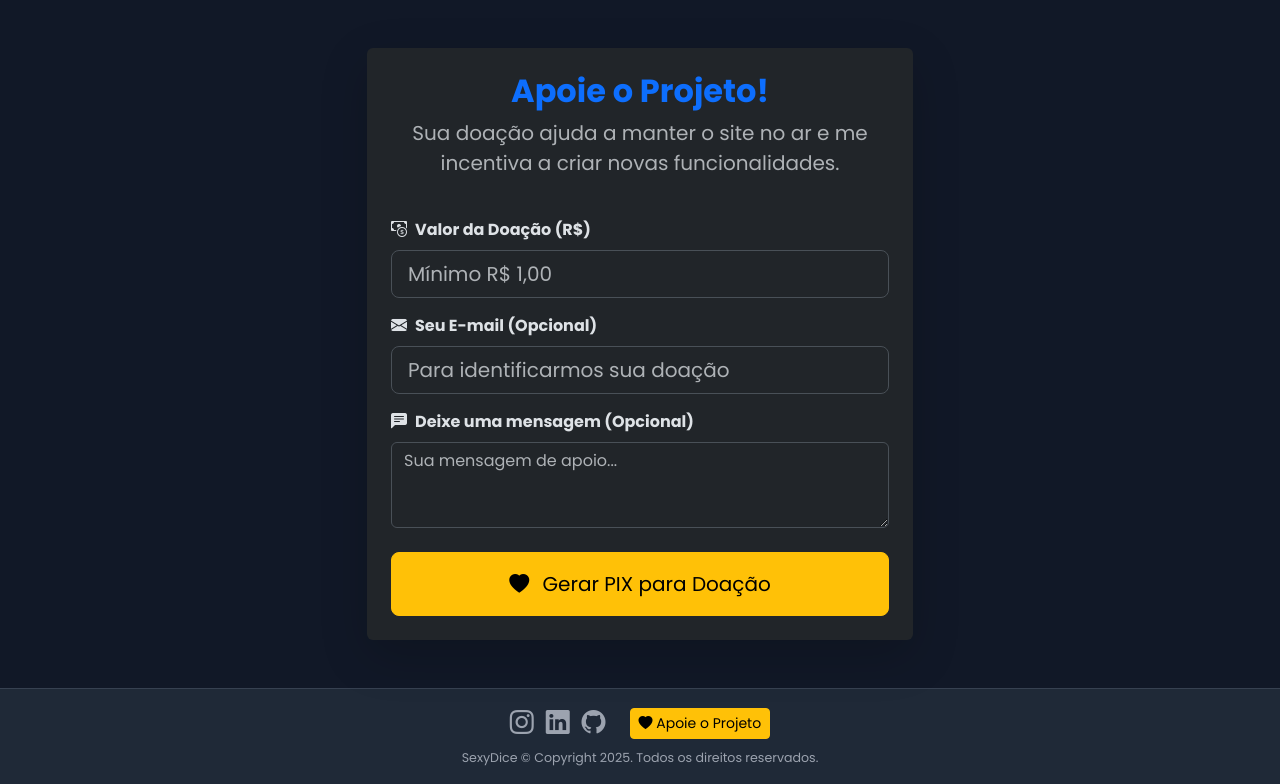
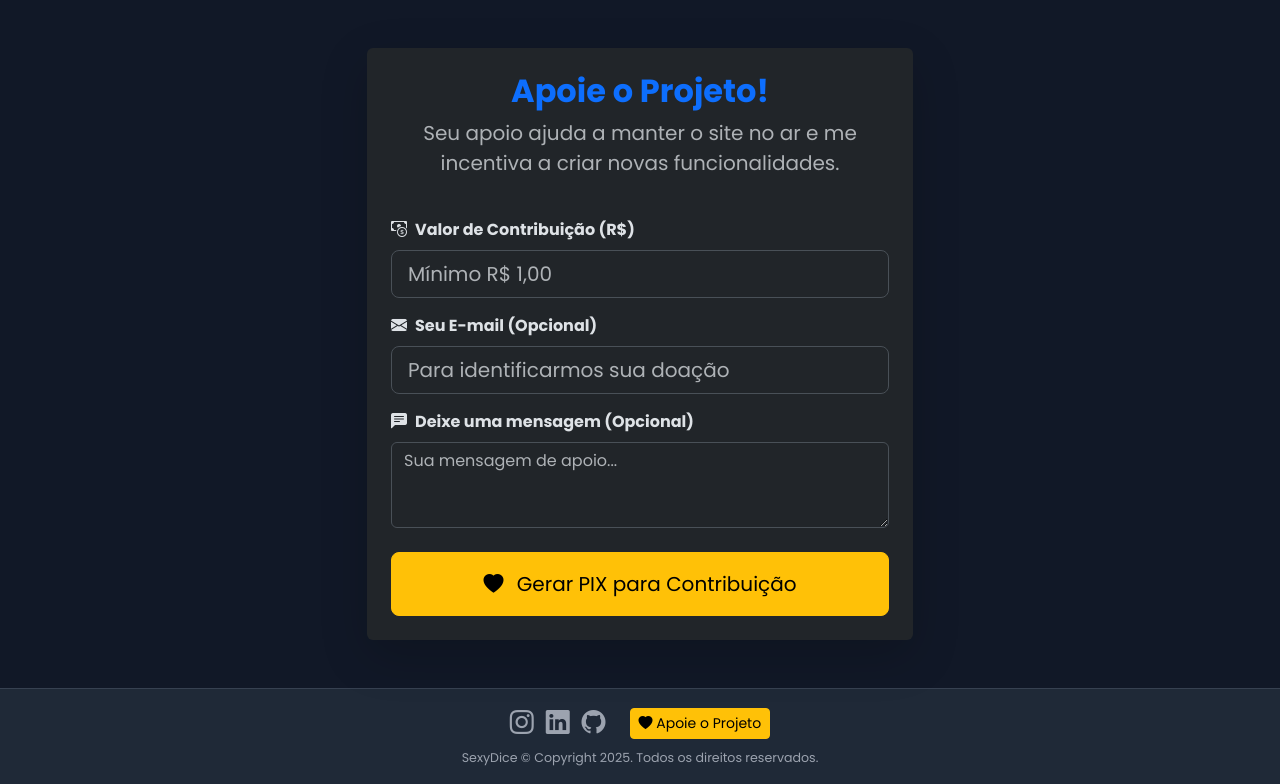
Before and after one commit to FernandoTeffelen/SexyDice, a Flask app: page /doacao in a window 1280 px wide. Shown: the part 65-849 px from the top of the page. Run offline with Flask 3, Linux system fonts and the light colour scheme.

Commit message:
Atualizações 2.5

```diff
--- a/backend/app/routes/main.py
+++ b/backend/app/routes/main.py
@@ -107,7 +107,7 @@ def admin_page():
         Subscription.expires_at > now_utc
     ).group_by(Subscription.plan_type).all())
 
-    renda_diaria = active_subs_counts.get('diario', 0) * 1.90
+    renda_diaria = active_subs_counts.get('diario', 0) * 2.90
     renda_semanal = active_subs_counts.get('semanal', 0) * 4.90
     renda_mensal = active_subs_counts.get('mensal', 0) * 9.90
 
--- a/frontend/templates/compra.html
+++ b/frontend/templates/compra.html
@@ -22,9 +22,9 @@
                                 <h4 class="my-0 fw-normal">Diário</h4>
                             </div>
                             <div class="card-body d-flex flex-column">
-                                <h3 class="card-title pricing-card-title">R$1,90<small class="text-muted fw-light">/dia</small></h3>
+                                <h3 class="card-title pricing-card-title">R$2,90<small class="text-muted fw-light">/dia</small></h3>
                                 <p class="mt-3 mb-4 flex-grow-1">Perfeito para uma noite de diversão sem compromisso.</p>
-                                <button type="button" class="btn btn-lg btn-outline-primary buy-btn" data-plan="diario" data-amount="1.90" data-duration="1">Comprar Agora</button>
+                                <button type="button" class="btn btn-lg btn-outline-primary buy-btn" data-plan="diario" data-amount="2.90" data-duration="1">Comprar Agora</button>
                             </div>
                         </div>
                     </div>
--- a/frontend/templates/doacao.html
+++ b/frontend/templates/doacao.html
@@ -10,10 +10,10 @@
             <div id="donation-form-area" class="card shadow-lg border-0 p-4">
                 <div class="text-center mb-4">
                     <h2 class="fw-bold text-primary">Apoie o Projeto!</h2>
-                    <p class="lead text-muted">Sua doação ajuda a manter o site no ar e me incentiva a criar novas funcionalidades.</p>
+                    <p class="lead text-muted">Seu apoio ajuda a manter o site no ar e me incentiva a criar novas funcionalidades.</p>
                 </div>
                 <div class="mb-3">
-                    <label for="donationAmount" class="form-label fw-bold"><i class="bi bi-cash-coin me-2"></i>Valor da Doação (R$)</label>
+                    <label for="donationAmount" class="form-label fw-bold"><i class="bi bi-cash-coin me-2"></i>Valor de Contribuição (R$)</label>
                     <input type="number" class="form-control form-control-lg" id="donationAmount" min="1" step="0.01" placeholder="Mínimo R$ 1,00" required>
                 </div>
                 <div class="mb-3">
@@ -25,7 +25,7 @@
                     <textarea class="form-control" id="donationMessage" rows="3" placeholder="Sua mensagem de apoio..."></textarea>
                 </div>
                 <button id="donateButton" class="btn btn-warning btn-lg w-100 py-3">
-                    <i class="bi bi-heart-fill me-2"></i> Gerar PIX para Doação
+                    <i class="bi bi-heart-fill me-2"></i> Gerar PIX para Contribuição
                 </button>
                  <div id="error-message" class="alert alert-danger mt-3 text-center" style="display: none;"></div>
             </div>
@@ -33,7 +33,7 @@
             <div id="payment-area" class="card shadow-lg border-0 p-4 mt-5 text-center" style="display: none;">
                 <div id="payment-timer" class="alert alert-warning mt-3 text-center fs-5" style="display: none;"></div>
                 <h4 class="text-primary mb-3"><i class="bi bi-qr-code me-2"></i> Escaneie ou Copie para Pagar</h4>
-                <p class="text-muted mb-4">Agradecemos de coração! Sua ajuda é muito importante para nós.</p>
+                <p class="text-muted mb-4">Agradeço de coração! Sua ajuda é muito importante para mim.</p>
                 <img id="qrCodeImage" src="" alt="QR Code PIX" class="img-fluid mb-3 mx-auto" style="max-width: 280px; border: 2px solid #0d6efd; border-radius: 8px;">
                 <div class="mb-4">
                     <label for="pixCodeText" class="form-label fw-bold">Código PIX Copia e Cola:</label>
@@ -54,7 +54,7 @@
             <div id="success-area" class="card shadow-lg border-0 p-4 mt-5 text-center" style="display: none;">
                 <h3 class="text-success mb-3"><i class="bi bi-balloon-heart-fill me-2"></i>Muito Obrigado!</h3>
 
-                <p class="lead">Sua doação foi recebida com sucesso.</p>
+                <p class="lead">Sua Contribuição foi recebida com sucesso.</p>
                 <p class="lead">Me ajuda a manter o projeto no ar e me incentivar a criar novas funcionalidades.</p>
 
                 <p class="mt-3">Você é incrível! ❤️</p>
```
Also changed, not shown: 1 other file.
